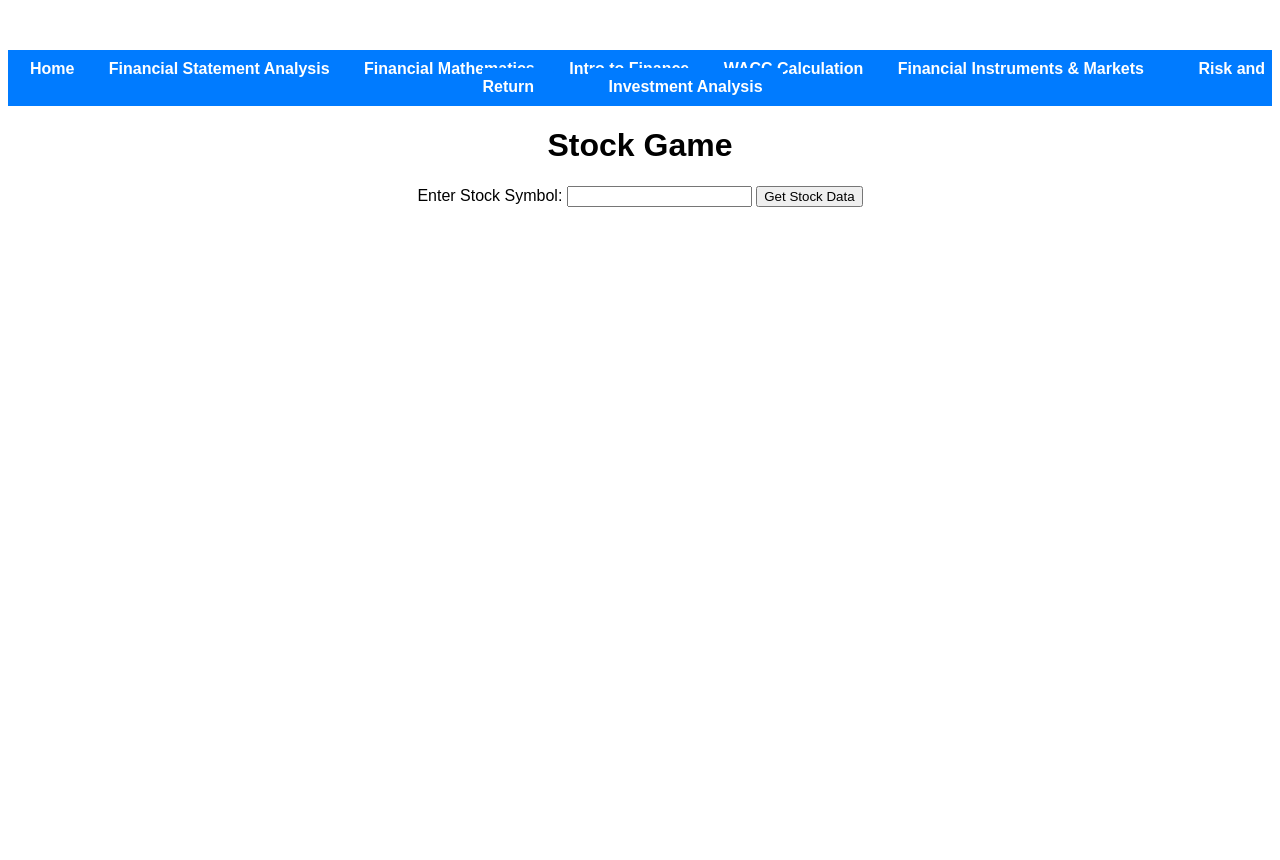
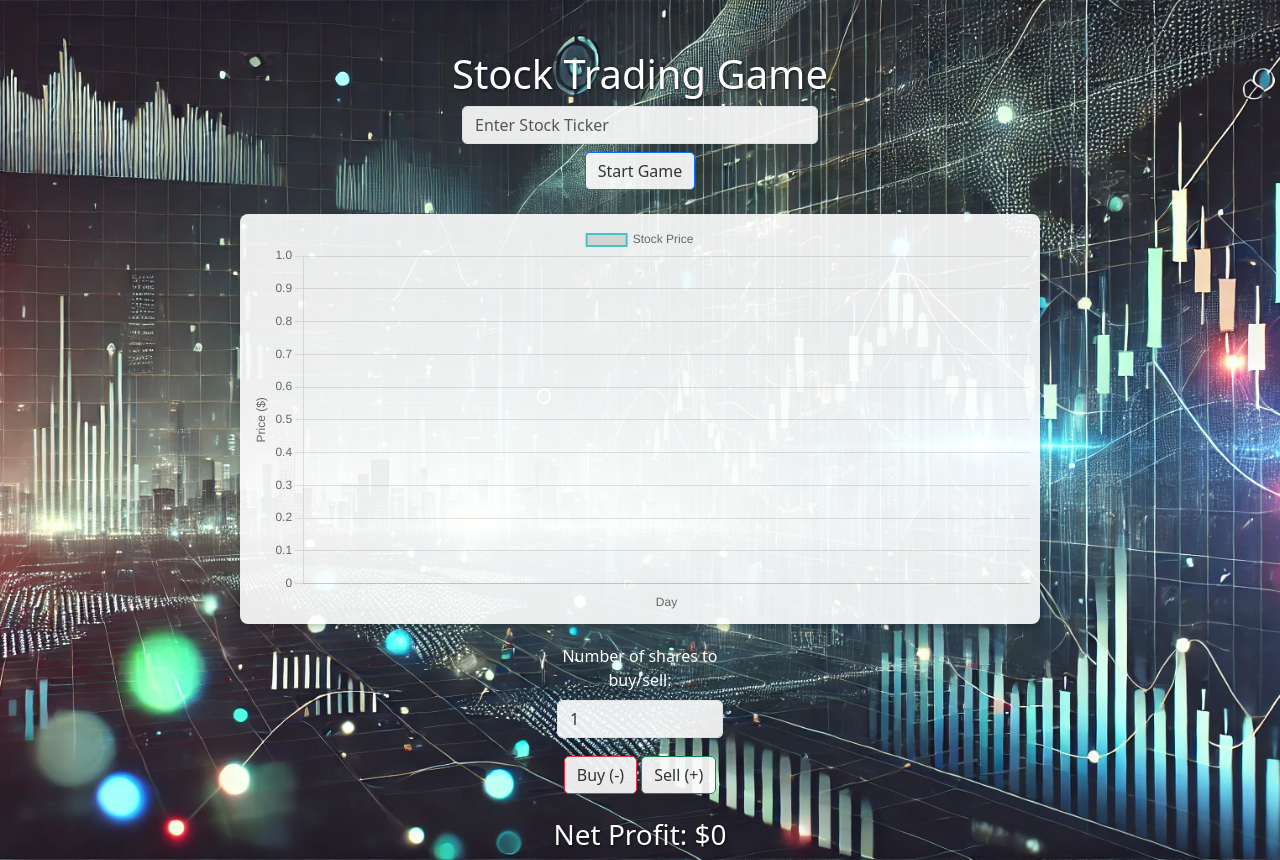
Before and after one commit to TheNarrator42/ANDHACKS2024, a Flask app: page /stock_game in a window 1280 px wide. Before the commit the page ends 207 px from the top, so only its background shows below. Run offline with Flask 3, Linux system fonts and the light colour scheme.

Commit message:
Finished Stock Game

```diff
--- a/backend/app.py
+++ b/backend/app.py
@@ -89,7 +89,7 @@
 # Stock Game Form (connects stock_game.py logic to the same app)
 @app.route('/stock_game')
 def stock_game():
-    return render_template('stock_game_form.html')  # HTML form for the stock game
+    return render_template('stock_game.html')  # HTML form for the stock game
 
 # Add the callback route for Schwab API OAuth2 (handled by auth.py)
 @app.route('/auth/callback')
--- /dev/null
+++ b/frontend/templates/stock_game.html
@@ -0,0 +1,167 @@
+<!DOCTYPE html>
+<html lang="en">
+<head>
+    <meta charset="UTF-8">
+    <meta name="viewport" content="width=device-width, initial-scale=1.0">
+    <title>Stock Trading Game</title>
+    <link href="https://cdn.jsdelivr.net/npm/bootstrap@5.3.0/dist/css/bootstrap.min.css" rel="stylesheet">
+    <script src="https://cdn.jsdelivr.net/npm/chart.js"></script>
+    <style>
+        body {
+            padding-top: 50px;
+            background-image: url("{{ url_for('static', filename='img/Stock_Game_BG.webp') }}");
+            background-size: cover;
+            background-position: center;
+            color: #ffffff; /* Light text color to stand out */
+        }
+
+        .canvas-container {
+            max-width: 800px;
+            margin: 0 auto;
+            background-color: rgba(255, 255, 255, 0.9); /* White background for the chart */
+            padding: 10px;
+            border-radius: 8px;
+            box-shadow: 0px 4px 6px rgba(0, 0, 0, 0.2); /* Soft shadow to make it pop */
+        }
+
+        .form-control, .btn {
+            background-color: rgba(255, 255, 255, 0.9); /* Light background for buttons and input fields */
+            border-radius: 5px;
+            color: #333; /* Dark text on form elements */
+        }
+
+        .btn {
+            margin-top: 10px;
+        }
+
+        .trade-controls {
+            margin-top: 20px;
+        }
+
+        h1, h3 {
+            text-shadow: 1px 1px 3px rgba(0, 0, 0, 0.7); /* Text shadow for better contrast on dark background */
+        }
+    </style>
+</head>
+<body>
+    <div class="container text-center">
+        <h1>Stock Trading Game</h1>
+        <form id="ticker-form" class="mb-4">
+            <div class="row justify-content-center">
+                <div class="col-md-4"> <!-- Adjusted width -->
+                    <input type="text" id="ticker" placeholder="Enter Stock Ticker" class="form-control" required>
+                </div>
+            </div>
+            <button type="submit" class="btn btn-primary mt-2">Start Game</button>
+        </form>
+
+        <div class="canvas-container">
+            <canvas id="stockChart"></canvas>
+        </div>
+
+        <div class="trade-controls">
+            <div class="row justify-content-center">
+                <div class="col-md-2"> <!-- Adjusted width for thinner input -->
+                    <label for="shares" class="form-label">Number of shares to buy/sell:</label>
+                    <input type="number" id="shares" placeholder="Shares" class="form-control mb-2" min="1" value="1">
+                </div>
+            </div>
+            <button id="buy-btn" class="btn btn-danger">Buy (-)</button>
+            <button id="sell-btn" class="btn btn-success">Sell (+)</button>
+        </div>
+
+        <h3 id="net-profit" class="mt-4">Net Profit: $0</h3>
+    </div>
+
+    <script>
+        const fakeData = [
+            196.13, 194.00, 192.29, 200.42, 200.52, 183.05, 174.35, 175.45, 173.05, 163.16,
+            172.36, 176.39, 168.76, 181.41, 176.17, 164.02, 169.08, 172.91, 172.55, 170.24,
+            157.64, 148.97, 143.33, 158.96, 188.42, 182.00, 182.10, 182.40, 175.01, 170.00,
+            179.90, 173.55, 175.51, 181.80, 176.40, 178.58, 178.13, 175.35, 176.13, 173.92,
+            188.39, 177.92, 184.68, 184.97, 186.54, 199.55, 218.89, 249.81, 251.00, 263.30,
+            255.97, 252.73, 247.79, 253.60, 216.80, 224.90, 227.90, 214.88, 200.75, 195.70,
+            199.02, 207.39, 211.15, 224.88, 223.82, 218.75, 209.72, 208.63, 210.59, 232.60,
+            220.07, 224.66, 229.30, 230.09, 241.52, 254.08, 260.60, 259.04, 247.55, 246.69
+        ];
+
+        let currentIndex = 0;
+        let netProfit = 0;
+        let shares = 0;
+        let stockPrice = fakeData[currentIndex];
+        let timer;
+
+        const ctx = document.getElementById('stockChart').getContext('2d');
+        const stockChart = new Chart(ctx, {
+            type: 'line',
+            data: {
+                labels: [],
+                datasets: [{
+                    label: 'Stock Price',
+                    data: [],
+                    borderColor: 'rgba(75, 192, 192, 1)',
+                    borderWidth: 2,
+                    fill: false
+                }]
+            },
+            options: {
+                scales: {
+                    x: { title: { display: true, text: 'Day' } },
+                    y: { title: { display: true, text: 'Price ($)' } }
+                }
+            }
+        });
+
+        document.getElementById('ticker-form').addEventListener('submit', function(e) {
+            e.preventDefault();
+            startGame();
+        });
+
+        document.getElementById('buy-btn').addEventListener('click', function() {
+            const numShares = parseInt(document.getElementById('shares').value);
+            shares += numShares;
+            netProfit -= stockPrice * numShares; // Buy reduces net profit
+            updateNetProfit();
+        });
+
+        document.getElementById('sell-btn').addEventListener('click', function() {
+            const numShares = parseInt(document.getElementById('shares').value);
+            if (shares >= numShares && numShares > 0) {  // Ensure user has enough shares and input is valid
+                shares -= numShares;
+                netProfit += stockPrice * numShares; // Sell increases net profit
+                updateNetProfit();
+            }
+        });
+
+        function updateNetProfit() {
+            document.getElementById('net-profit').innerText = `Net Profit: $${netProfit.toFixed(2)}`;
+        }
+
+        function updateStockChart() {
+            stockPrice = fakeData[currentIndex];
+            stockChart.data.labels.push(`Day ${currentIndex + 1}`);
+            stockChart.data.datasets[0].data.push(stockPrice);
+            stockChart.update();
+            currentIndex++;
+        }
+
+        function startGame() {
+            currentIndex = 0;
+            netProfit = 0;
+            shares = 0;
+            stockChart.data.labels = [];
+            stockChart.data.datasets[0].data = [];
+            updateNetProfit();
+
+            timer = setInterval(function() {
+                if (currentIndex < fakeData.length) {
+                    updateStockChart();
+                } else {
+                    clearInterval(timer);
+                    alert(`Game over! Your final profit is $${netProfit.toFixed(2)}`);
+                }
+            }, 1000); // Shift data every 1 second
+        }
+    </script>
+</body>
+</html>
--- a/frontend/templates/stock_game_form.html
+++ /dev/null
@@ -1,25 +0,0 @@
-<!DOCTYPE html>
-<html lang="en">
-<head>
-    <meta charset="UTF-8">
-    <meta name="viewport" content="width=device-width, initial-scale=1.0">
-    <title>Stock Game</title>
-    <link rel="stylesheet" href="{{ url_for('static', filename='styles.css') }}">
-</head>
-<body>
-    {% include 'header.html' %}
-
-    <div class="container">
-        <h1>Stock Game</h1>
-        <form id="stock-form">
-            <label for="symbol">Enter Stock Symbol:</label>
-            <input type="text" id="symbol" name="symbol" required>
-            <button type="submit">Get Stock Data</button>
-        </form>
-
-        <div id="stock-result"></div>
-    </div>
-
-    <script src="{{ url_for('static', filename='stock_game.js') }}"></script>
-</body>
-</html>
--- a/frontend/templates/tutorial.html
+++ b/frontend/templates/tutorial.html
@@ -21,6 +21,7 @@
             <a href="/financial_instruments_form" class="btn btn-outline-primary">Financial Instruments & Markets</a>
             <a href="/risk_return_form" class="btn btn-outline-primary">Risk & Return</a>
             <a href="/investment_analysis_form" class="btn btn-outline-primary">Investment Analysis</a>
+            <a href="/stock_game" class="btn btn-outline-primary">Play Game</a>
         </div>
     </div>
 
```
Also changed, not shown: frontend/static/tesla_data.txt (added, +10 -0 lines), frontend/static/img/Stock_Game_BG.webp (added).
